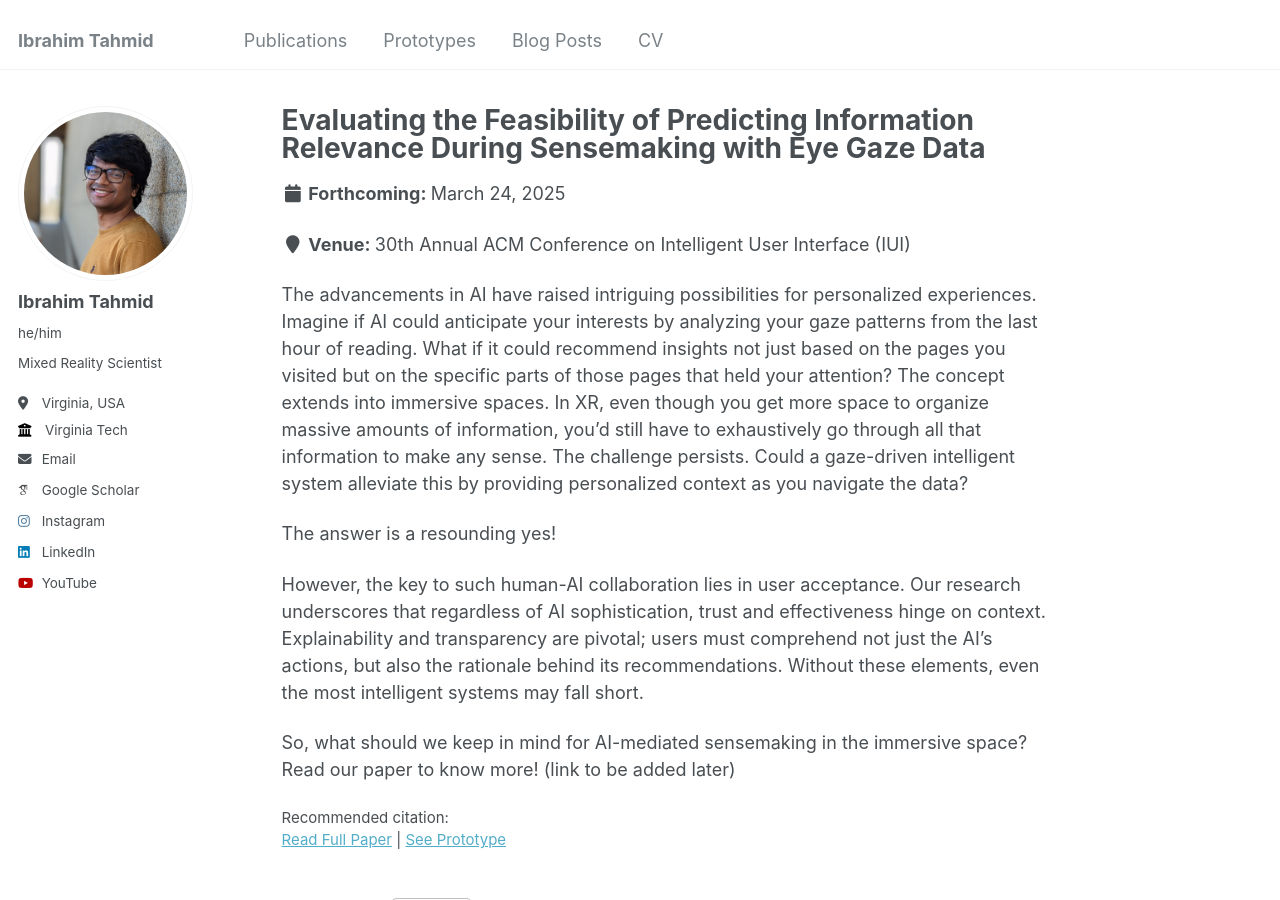
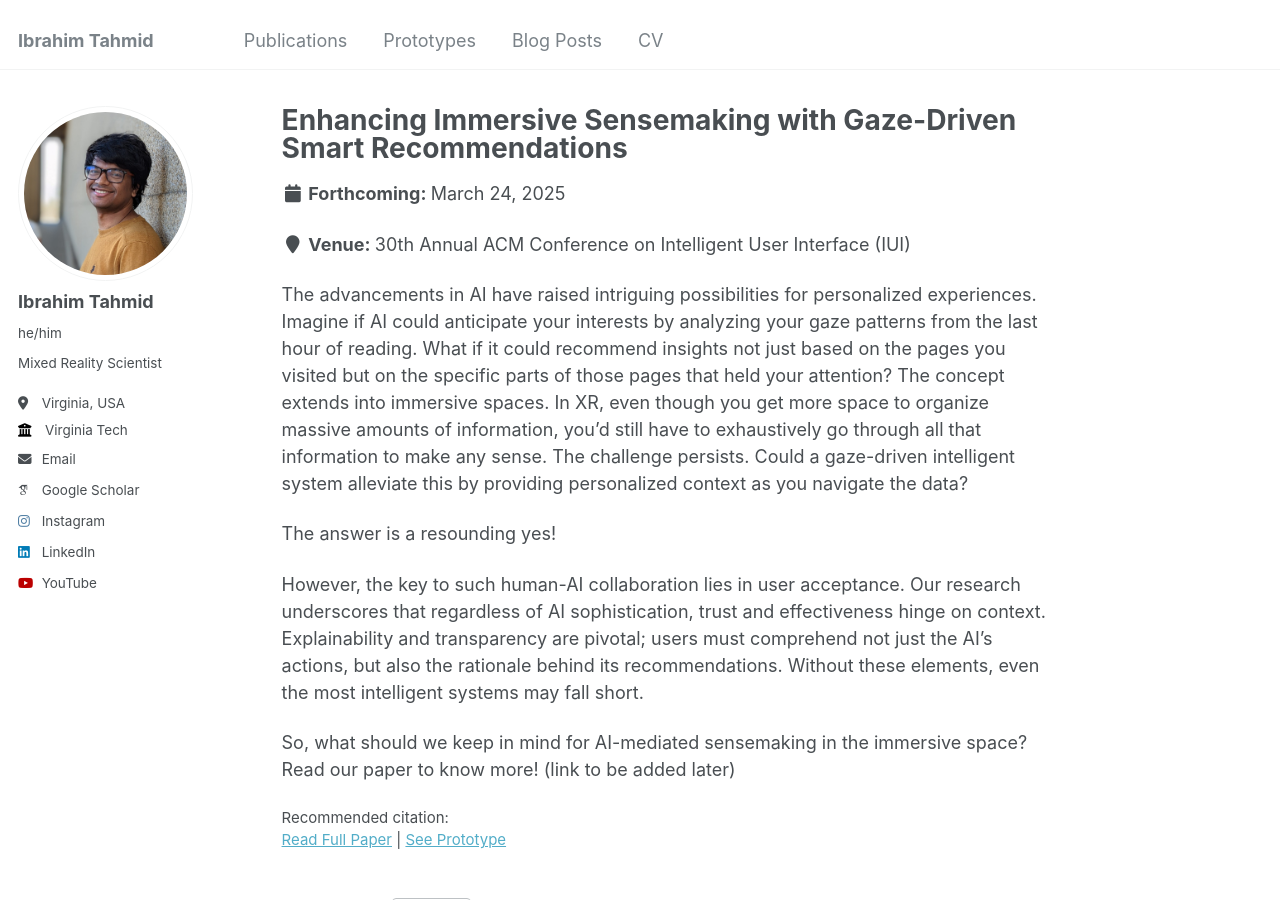
Before and after one commit to iatahmid/iatahmid.github.io, a Jekyll site: the page built from _publications/2025-03-24-eyest-recommendations.md, in a window 1280 px wide and 900 px high. Built offline with Jekyll 4.4.1, drawn with Linux system fonts in a browser that asks for light colours; some web fonts are replaced.

Commit message:
Update 2025-03-24-eyest-recommendations.md

```diff
--- a/_publications/2025-03-24-eyest-recommendations.md
+++ b/_publications/2025-03-24-eyest-recommendations.md
@@ -1,5 +1,5 @@
 ---
-title: "Evaluating the Feasibility of Predicting Information Relevance During Sensemaking with Eye Gaze Data"
+title: "Enhancing Immersive Sensemaking with Gaze-Driven Smart Recommendations"
 collection: publications
 category: semantic
 permalink: /publication/2025-03-24-eyest-recommendations
```
